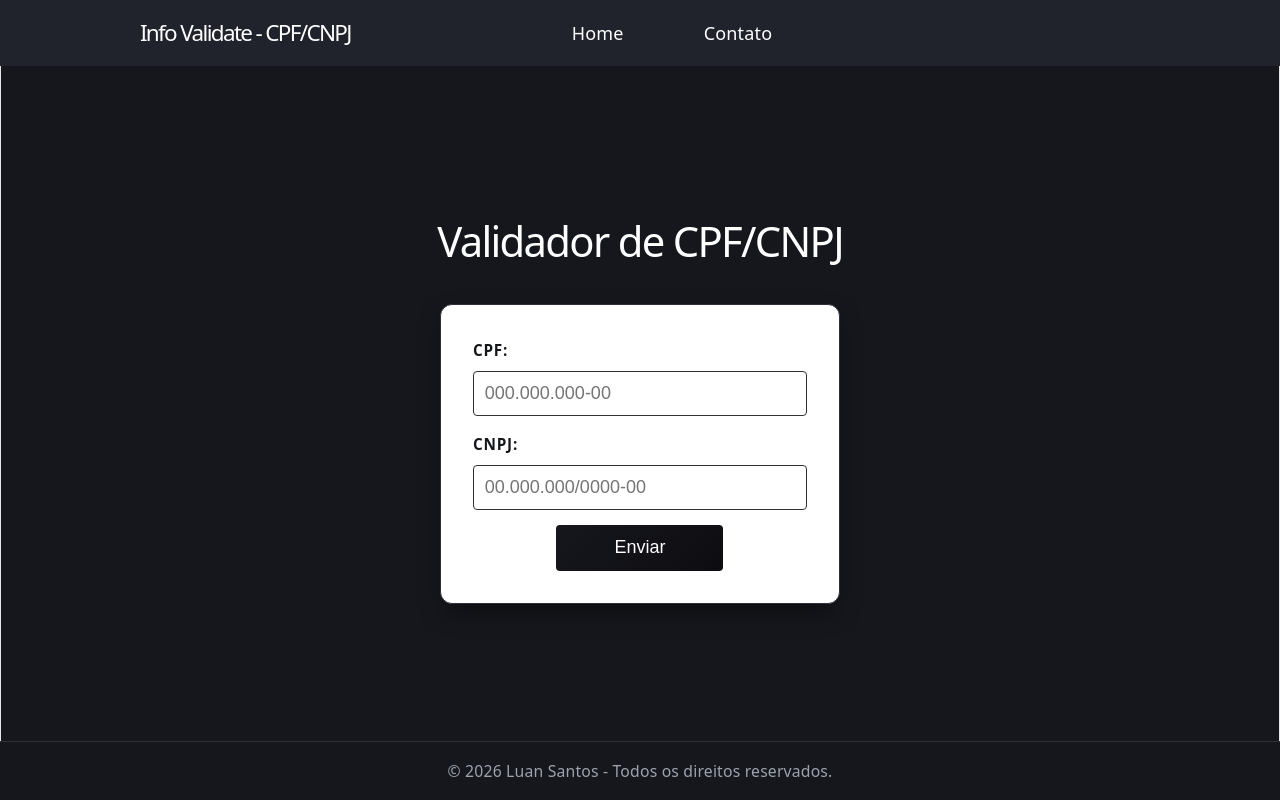
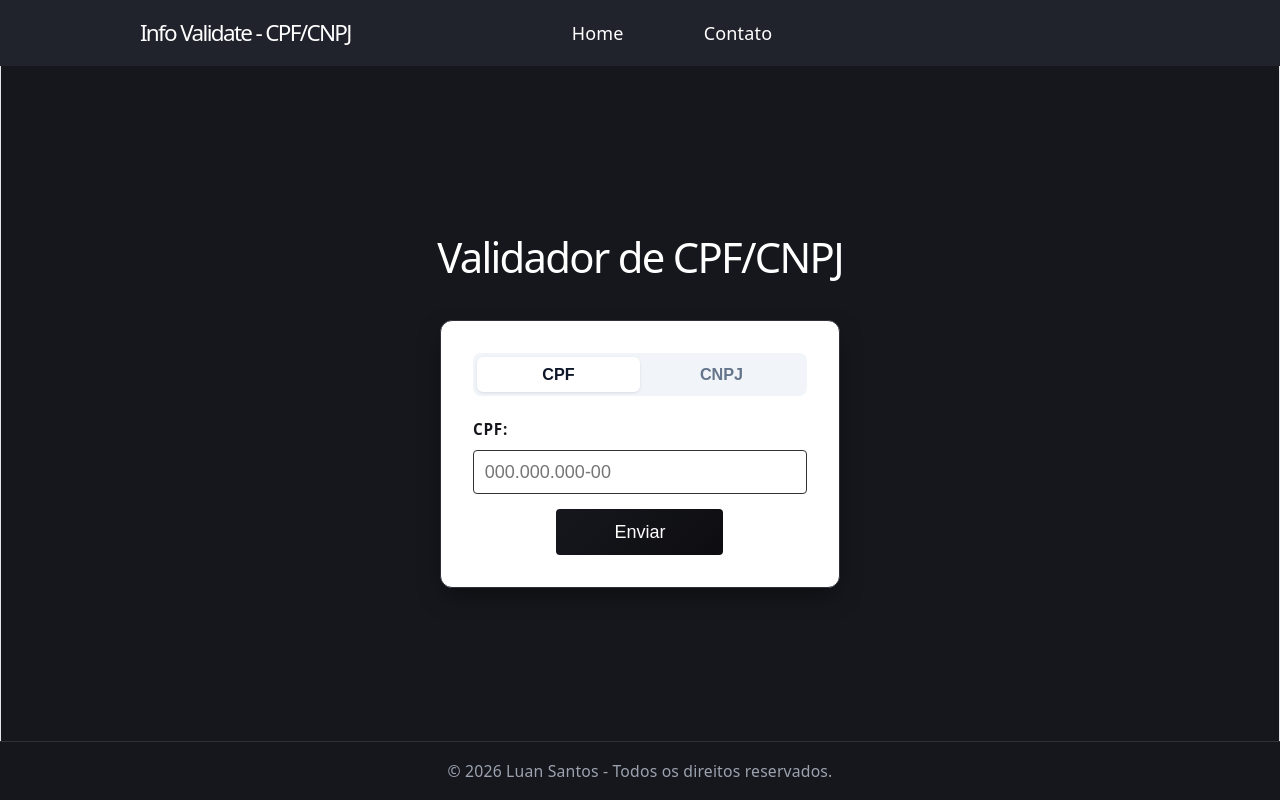
Before and after one commit to luansantos-code/ValidaCPF-CNPJ-Frontend, a React (Vite) app: page / in a window 1280 px wide. Built offline with nearby package versions, Linux system fonts and the light colour scheme.

Commit message:
feat: Adicionar switch CPF/CNPJ

```diff
--- a/src/Components/Form/Form.jsx
+++ b/src/Components/Form/Form.jsx
@@ -5,18 +5,33 @@ import { cpfMask, cnpjMask } from '../Masks/Masks.jsx';
 
 export function Formulario() {
     const { handleSubmit } = useForm();
+    const [tipoDocumento, setTipoDoDocumento] = useState('cpf');
     const [cpf, setCpf] = useState('');
     const [cnpj,setCnpj] = useState('');
 
+    const handleTabChange = (tipo) => {
+        setTipoDoDocumento(tipo);
+        setCpf('');
+        setCnpj('');
+    };
+
     async function Enviar() {
-        if ((cpf.length > 0 && cpf.length < 14) || (cnpj.length > 0 && cnpj.length < 18)) {
-            alert('Por favor, insira um CPF ou CNPJ válido antes de enviar.');
+        const valor = tipoDocumento === 'cpf' ? cpf : cnpj;
+        const documentoValido = valor.replace(/\D/g, '')
+
+        if (tipoDocumento === 'cpf' && cpf.length < 14) {
+            alert('CPF Incompleto')
+            return;
+        }
+
+        if (tipoDocumento === 'cnpj' && cnpj.length < 18) {
+            alert('CNPJ Incompleto')
             return;
         }
 
         const payload = {
-            cpf: cpf,
-            cnpj: cnpj
+            tipo: tipoDocumento,
+            documento: documentoValido
         };
 
         console.log('Enviando dados para API:', payload);
@@ -45,6 +60,24 @@ export function Formulario() {
 
 return (
         <form onSubmit={handleSubmit(Enviar)} className={styles.container}>
+            <div className={styles.tabContainer}>
+                <button
+                    type="button"
+                    className={`${styles.tabButton} ${tipoDocumento === 'cpf' ? styles.activeTab : ''}`}
+                    onClick={() => handleTabChange('cpf')}
+                >
+                    CPF
+                </button>
+                <button
+                    type="button"
+                    className={`${styles.tabButton} ${tipoDocumento === 'cnpj' ? styles.activeTab : ''}`}
+                    onClick={() => handleTabChange('cnpj')}
+                >
+                    CNPJ
+                </button>
+            </div>
+
+            {tipoDocumento === 'cpf' && (
                 <div className={styles.formGroup}>
                     <label className={styles.label}>CPF:</label>
                     <input
@@ -58,7 +91,9 @@ export function Formulario() {
                         <p className={styles.error}>CPF incompleto</p>
                     )}
                 </div>
+            )}
 
+            {tipoDocumento === 'cnpj' && (
                 <div className={styles.formGroup}>
                     <label className={styles.label}>CNPJ:</label>
                     <input
@@ -72,6 +107,7 @@ export function Formulario() {
                         <p className={styles.error}>CNPJ incompleto</p>
                     )}
                 </div>
+            )}
 
             <button type="submit" className={styles.button}>
                 Enviar
--- a/src/Components/Form/Form.module.css
+++ b/src/Components/Form/Form.module.css
@@ -63,3 +63,30 @@ input:focus {
 .button:active {
   transform: translateY(0);
 }
+
+.tabContainer {
+  display: flex;
+  background-color: #f1f5f9;
+  border-radius: 8px;
+  padding: 4px;
+  margin-bottom: 20px;
+}
+
+.tabButton {
+  flex: 1;
+  padding: 8px 16px;
+  border: none;
+  background: transparent;
+  color: #64748b;
+  font-weight: 600;
+  font-size: 0.9rem;
+  border-radius: 6px;
+  cursor: pointer;
+  transition: all 0.2s ease;
+}
+
+.activeTab {
+  background-color: #ffffff;
+  color: #0f172a;
+  box-shadow: 0 1px 3px rgba(0, 0, 0, 0.1);
+}
```
Lines whose indentation alone changed are shown as unchanged.
